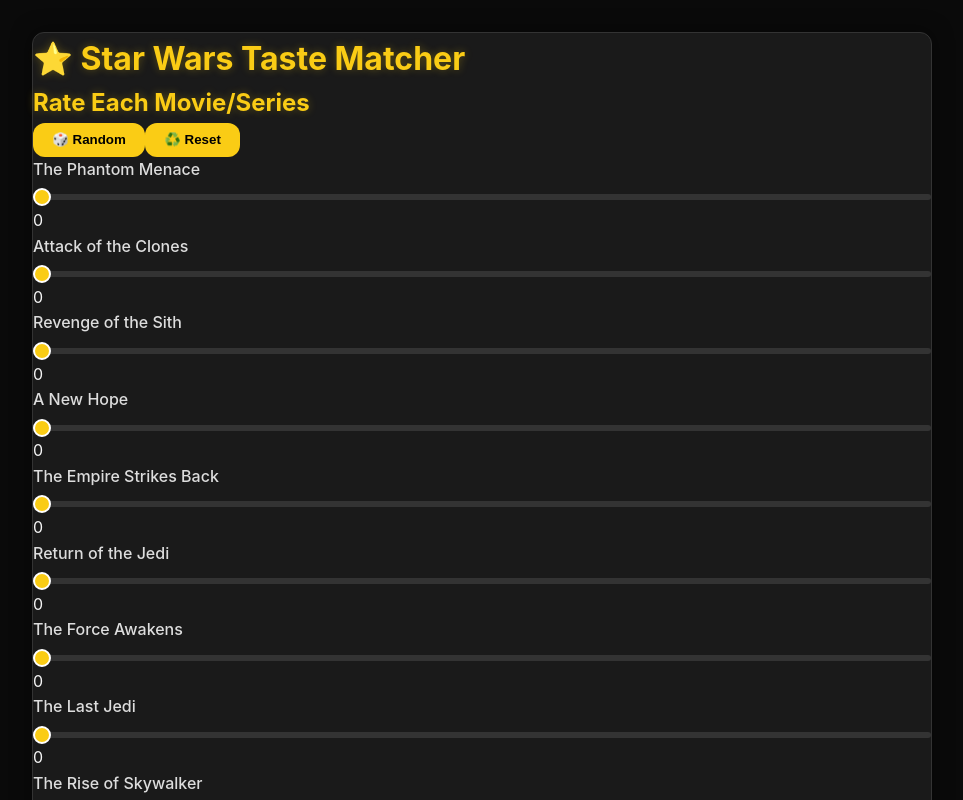
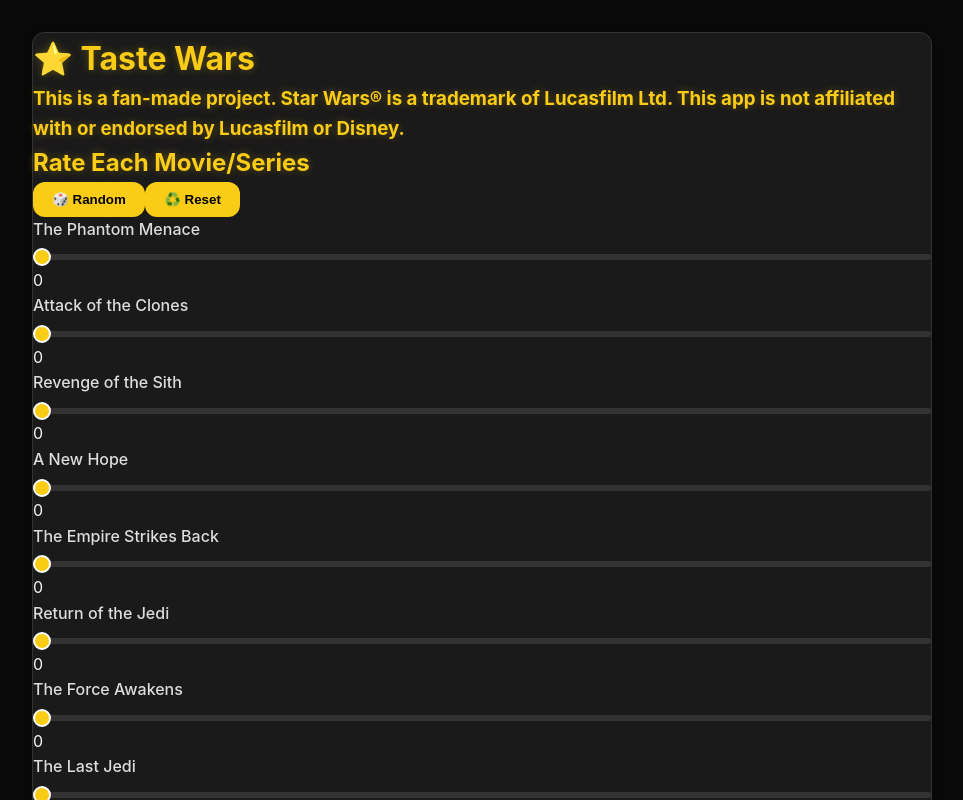
Before and after one commit to Powermind/taste-wars, a Vue app: page / in a window 1280 px wide. Shown: the top 800 px of the page, without its empty margins (158-1121 px from the left). Built offline with nearby package versions, Linux system fonts and the light colour scheme.

Commit message:
Added disclaimer and changed name.

```diff
--- a/src/components/StarWarsMatcher.vue
+++ b/src/components/StarWarsMatcher.vue
@@ -1,8 +1,9 @@
 <template>
   <div class="p-6 max-w-5xl mx-auto text-white bg-gray-900 rounded-2xl shadow-lg">
     <h1 class="text-3xl font-bold text-yellow-400 mb-6 text-center">
-      ⭐ Star Wars Taste Matcher
+      ⭐ Taste Wars
     </h1>
+    <h3>This is a fan-made project. Star Wars® is a trademark of Lucasfilm Ltd. This app is not affiliated with or endorsed by Lucasfilm or Disney.</h3>
 
     <!-- Rating Form -->
     <div class="mb-8">
```
